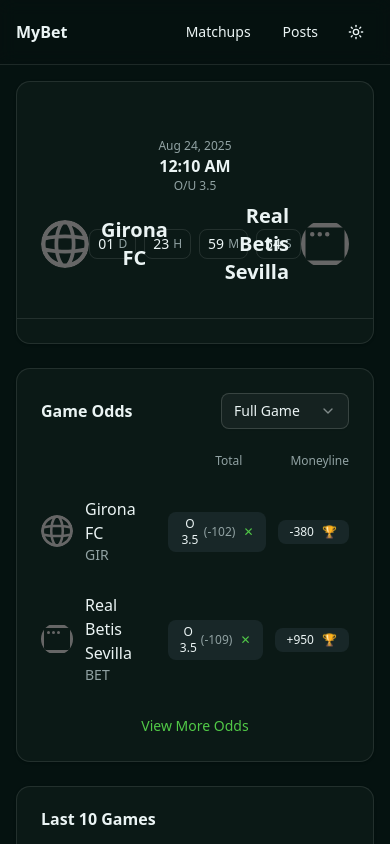
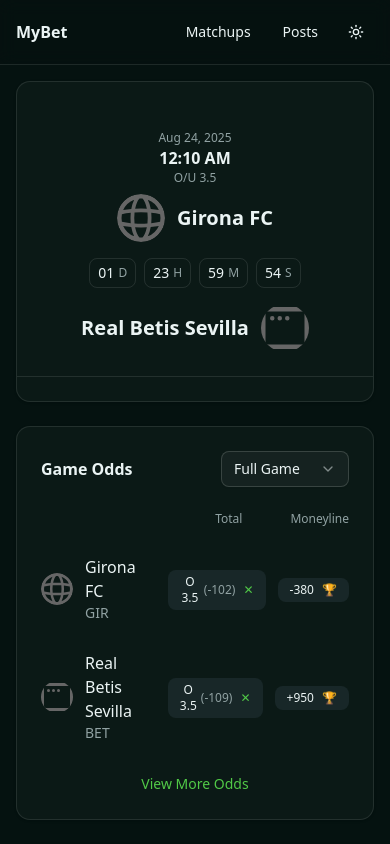
Before and after one commit to alirezab7394/my-bet, a Next.js app: page /matchups/girona-fc-vs-real-betis-sevilla in a window 390 px wide. Shown: the top 844 px of the page. Built offline with nearby package versions, Linux system fonts and the light colour scheme.

Commit message:
Enhance accessibility and layout in ArticlesList, MatchHeader, and OddsTable components. Add ARIA roles and labels for improved screen reader support, adjust padding and grid layout for better responsiveness, and include live region for odds updates.

```diff
--- a/src/components/ArticlesList/index.tsx
+++ b/src/components/ArticlesList/index.tsx
@@ -33,11 +33,11 @@
   const canNext = page < totalPages;
 
   return (
-    <div className={className}>
+    <div className={className} role="region" aria-label="Related articles">
       {isPending ? (
         <ArticlesListSkeleton hidePagination />
       ) : (
-        <ul className="space-y-4">
+        <ul className="space-y-4" aria-live="polite">
           {pageItems.map((a) => (
             <ArticleItem key={a.id} article={a} />
           ))}
@@ -45,7 +45,7 @@
       )}
 
       {totalPages > 1 && (
-        <Pagination className="mt-6">
+        <Pagination className="mt-6" aria-label="Pagination">
           <PaginationContent>
             <PaginationItem>
               <PaginationPrevious
--- a/src/components/MatchHeader/index.tsx
+++ b/src/components/MatchHeader/index.tsx
@@ -16,15 +16,15 @@
   return (
     <Card className={cn("w-full", className)}>
       <CardContent className="p-0">
-        <div className="border-b px-6 py-8 text-center">
+        <div className="border-b px-4 py-6 text-center md:px-6 md:py-8">
           <MatchInfo
             startTimeIso={match.startTimeIso}
             isFinal={Boolean(isFinal)}
           />
 
-          <div className="grid grid-cols-3 items-center">
+          <div className="grid grid-cols-1 items-center gap-4 md:grid-cols-3">
             <TeamItem
-              className="justify-self-start"
+              className="justify-self-center md:justify-self-start"
               team={homeTeam}
               mode="header"
             />
@@ -42,7 +42,7 @@
               )}
             </div>
             <TeamItem
-              className="justify-self-end"
+              className="justify-self-center md:justify-self-end"
               team={awayTeam}
               align="end"
               mode="header"
--- a/src/components/OddsTable/index.tsx
+++ b/src/components/OddsTable/index.tsx
@@ -67,9 +67,15 @@
         </div>
 
         <div className="pt-4 text-center">
-          <button className="text-primary text-sm hover:underline">
+          <button
+            className="text-primary text-sm hover:underline"
+            aria-label="View more odds"
+          >
             View More Odds
           </button>
+        </div>
+        <div className="sr-only" aria-live="polite">
+          Odds updated
         </div>
       </CardContent>
     </Card>
```
